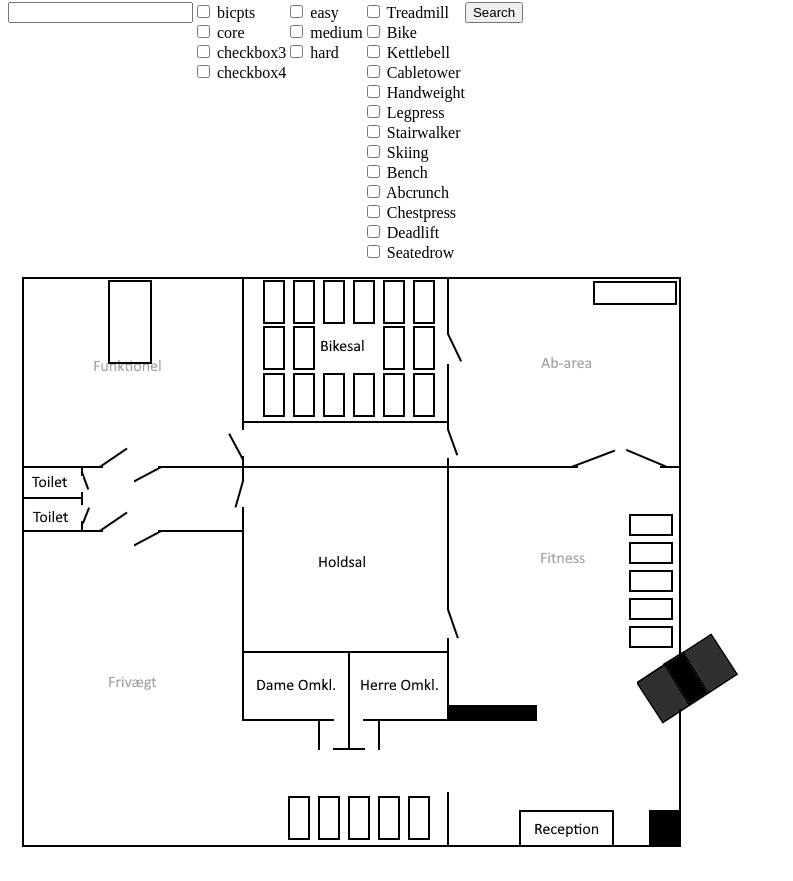
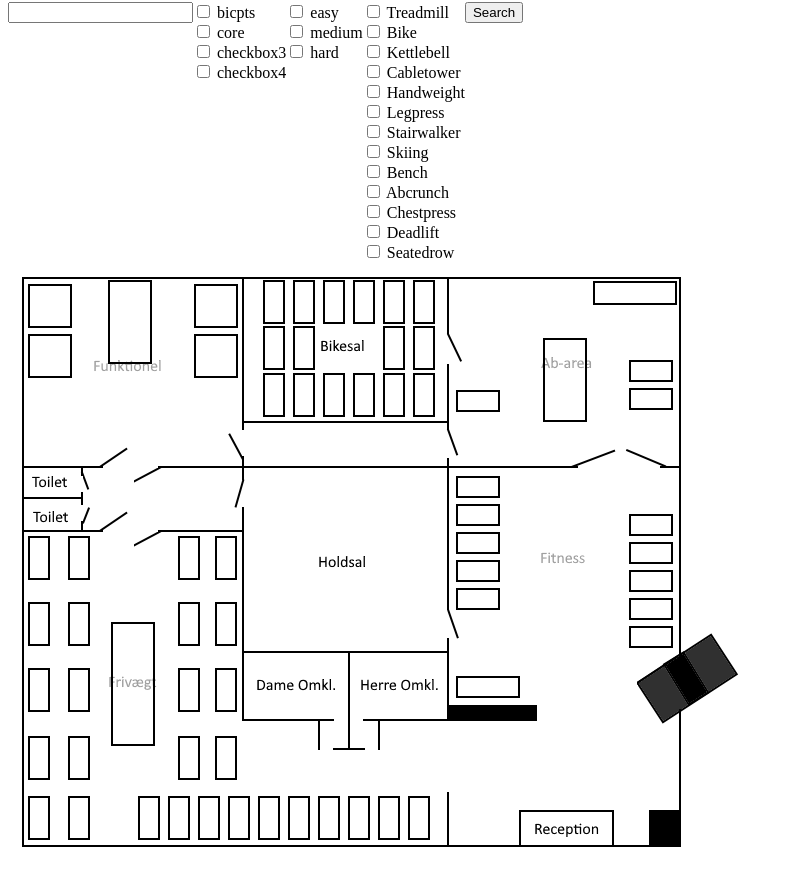
Before and after one commit to Christian-Skovgaard/portfolio5, a website: page index.html in a window 1280 px wide. Shown: the part 71-952 px from the top of the page, without its empty margins (0-793 px from the left). Drawn offline with Linux system fonts and the light colour scheme.

Commit message:
Snapshot 29/11-2024 00:46
Added the remainder of machines and finished placing them on the map

```diff
--- a/index.html
+++ b/index.html
@@ -138,16 +138,53 @@
     <!-- KETTLEBELLS: -->
     <div id="kettlebells1" class="unselectedMachine"></div>
     <div id="kettlebells2" class="unselectedMachine"></div>
-    <!-- CABLETOWER: -->
-    <div id="cabletower" class="unselectedMachine"></div>
-    <div id="handweight" class="unselectedMachine"></div>
+    <!-- CABLETOWERS: -->
+    <div id="cabletower1" class="unselectedMachine"></div>
+    <div id="cabletower2" class="unselectedMachine"></div>
+    <!-- HANDWEIGHTS: -->
+    <div id="handweight1" class="unselectedMachine"></div>
+    <div id="handweight2" class="unselectedMachine"></div>
+    <div id="handweight3" class="unselectedMachine"></div>
+    <div id="handweight4" class="unselectedMachine"></div>
+    <div id="handweight5" class="unselectedMachine"></div>
+    <div id="handweight6" class="unselectedMachine"></div>
+    <div id="handweight7" class="unselectedMachine"></div>
+    <div id="handweight8" class="unselectedMachine"></div>
+    <div id="handweight9" class="unselectedMachine"></div>
+    <div id="handweight10" class="unselectedMachine"></div>
+    <!-- LEGPRESS: -->
     <div id="legpress" class="unselectedMachine"></div>
-    <div id="stairwalker" class="unselectedMachine"></div>
-    <div id="skiing" class="unselectedMachine"></div>
-    <div id="bench" class="unselectedMachine"></div>
+    <!-- STAIRWALKERS: -->
+    <div id="stairwalker1" class="unselectedMachine"></div>
+    <div id="stairwalker2" class="unselectedMachine"></div>
+    <div id="stairwalker3" class="unselectedMachine"></div>
+    <div id="stairwalker4" class="unselectedMachine"></div>
+    <div id="stairwalker5" class="unselectedMachine"></div>
+    <!-- SKIING MACHINES: -->
+    <div id="skiing1" class="unselectedMachine"></div>
+    <div id="skiing2" class="unselectedMachine"></div>
+    <div id="skiing3" class="unselectedMachine"></div>
+    <div id="skiing4" class="unselectedMachine"></div>
+    <div id="skiing5" class="unselectedMachine"></div>
+    <!-- BENCHES: -->
+    <div id="bench1" class="unselectedMachine"></div>
+    <div id="bench2" class="unselectedMachine"></div>
+    <div id="bench3" class="unselectedMachine"></div>
+    <div id="bench4" class="unselectedMachine"></div>
+    <div id="bench5" class="unselectedMachine"></div>
+    <div id="bench6" class="unselectedMachine"></div>
+    <div id="bench7" class="unselectedMachine"></div>
+    <div id="bench8" class="unselectedMachine"></div>
+    <!-- ABCRUNCH: -->
     <div id="abcrunch" class="unselectedMachine"></div>
+    <!-- CHESTPRESS: -->
     <div id="chestpress" class="unselectedMachine"></div>
-    <div id="deadlift" class="unselectedMachine"></div>
+    <!-- DEADLIFTS: -->
+    <div id="deadlift1" class="unselectedMachine"></div>
+    <div id="deadlift2" class="unselectedMachine"></div>
+    <div id="deadlift3" class="unselectedMachine"></div>
+    <div id="deadlift4" class="unselectedMachine"></div>
+    <!-- SEATED ROW: -->
     <div id="seatedrow" class="unselectedMachine"></div>
 </section>
 <section id="infoTab">
--- a/style.css
+++ b/style.css
@@ -1,4 +1,8 @@
 /*GLOBAL SETTINGS*/
+html, body {
+    max-height: 1000px;
+    overflow: hidden;
+}
 h1 {
     font: bold 30px/1.5 "Calibri";
     border-bottom: black 10px;
@@ -12,6 +16,7 @@ h1 {
 .selectedMachine {
     border: 2px solid black;
     background-color: red;
+    opacity: 50%;
 }
 
 
@@ -224,83 +229,287 @@ h1 {
 }
 
 /*CABLETOWER LOCATION-----------------------------------*/
+#cabletower1 {
+    position: relative;
+    bottom: 1670px;
+    left: 535px;
+    width: 40px;
+    height: 80px;
+}
+#cabletower2 {
+    position: relative;
+    bottom: 1470px;
+    left: 103px;
+    width: 40px;
+    height: 120px;
+}
 
-#cabletower {
+/*HANDWEIGHT LOCATION-----------------------------------*/
+#handweight1 {
     position: relative;
-    bottom: 1000px;
-    left: px;
+    bottom: 1680px;
+    left: 207px;
+    width: 18px;
+    height: 40px;
+}
+#handweight2 {
+    position: relative;
+    bottom: 1724px;
+    left: 170px;
+    width: 18px;
+    height: 40px;
+}
+#handweight3 {
+    position: relative;
+    bottom: 1768px;
+    left: 60px;
+    width: 18px;
+    height: 40px;
+}
+#handweight4 {
+    position: relative;
+    bottom: 1812px;
+    left: 20px;
+    width: 18px;
+    height: 40px;
+}
+#handweight5 {
+    position: relative;
+    bottom: 1790px;
+    left: 207px;
+    width: 18px;
+    height: 40px;
+}
+#handweight6 {
+    position: relative;
+    bottom: 1834px;
+    left: 170px;
+    width: 18px;
+    height: 40px;
+}
+#handweight7 {
+    position: relative;
+    bottom: 1878px;
+    left: 60px;
+    width: 18px;
+    height: 40px;
+}
+#handweight8 {
+    position: relative;
+    bottom: 1922px;
+    left: 20px;
+    width: 18px;
+    height: 40px;
+}
+#handweight9 {
+    position: relative;
+    bottom: 1900px;
+    left: 60px;
+    width: 18px;
+    height: 40px;
+}
+#handweight10 {
+    position: relative;
+    bottom: 1944px;
+    left: 20px;
+    width: 18px;
+    height: 40px;
+}
+
+/*LEGPRESS LOCATION-----------------------------------*/
+#legpress {
+    position: relative;
+    bottom: 1980px;
+    left: 448px;
+    width: 60px;
+    height: 18px;
+}
+
+/*STAIRWALKER LOCATION-----------------------------------*/
+#stairwalker1 {
+    position: relative;
+    bottom: 2090px;
+    left: 448px;
+    width: 40px;
+    height: 18px;
+}
+#stairwalker2 {
+    position: relative;
+    bottom: 2140px;
+    left: 448px;
+    width: 40px;
+    height: 18px;
+}
+#stairwalker3 {
+    position: relative;
+    bottom: 2190px;
+    left: 448px;
+    width: 40px;
+    height: 18px;
+}
+#stairwalker4 {
+    position: relative;
+    bottom: 2240px;
+    left: 448px;
+    width: 40px;
+    height: 18px;
+}
+#stairwalker5 {
+    position: relative;
+    bottom: 2290px;
+    left: 448px;
     width: 40px;
     height: 18px;
 }
 
-#handweight {
+/*SKIING LOCATION-----------------------------------*/
+#skiing1 {
     position: relative;
-    bottom: 1000px;
-    left: px;
+    bottom: 1992px;
+    left: 250px;
+    width: 18px;
+    height: 40px;
+}
+#skiing2 {
+    position: relative;
+    bottom: 2036px;
+    left: 220px;
+    width: 18px;
+    height: 40px;
+}
+#skiing3 {
+    position: relative;
+    bottom: 2080px;
+    left: 190px;
+    width: 18px;
+    height: 40px;
+}
+#skiing4 {
+    position: relative;
+    bottom: 2124px;
+    left: 160px;
+    width: 18px;
+    height: 40px;
+}
+#skiing5 {
+    position: relative;
+    bottom: 2168px;
+    left: 130px;
+    width: 18px;
+    height: 40px;
+}
+
+/*BENCH LOCATION-----------------------------------*/
+#bench1 {
+    position: relative;
+    bottom: 2340px;
+    left: 207px;
+    width: 18px;
+    height: 40px;
+}
+#bench2 {
+    position: relative;
+    bottom: 2384px;
+    left: 170px;
+    width: 18px;
+    height: 40px;
+}
+#bench3 {
+    position: relative;
+    bottom: 2360px;
+    left: 207px;
+    width: 18px;
+    height: 40px;
+}
+#bench4 {
+    position: relative;
+    bottom: 2404px;
+    left: 170px;
+    width: 18px;
+    height: 40px;
+}
+#bench5 {
+    position: relative;
+    bottom: 2448px;
+    left: 60px;
+    width: 18px;
+    height: 40px;
+}
+#bench6 {
+    position: relative;
+    bottom: 2492px;
+    left: 20px;
+    width: 18px;
+    height: 40px;
+}
+#bench7 {
+    position: relative;
+    bottom: 2476px;
+    left: 60px;
+    width: 18px;
+    height: 40px;
+}
+#bench8 {
+    position: relative;
+    bottom: 2520px;
+    left: 20px;
+    width: 18px;
+    height: 40px;
+}
+
+/*ABCRUNCH LOCATION-----------------------------------*/
+#abcrunch {
+    position: relative;
+    bottom: 3000px;
+    left: 621px;
     width: 40px;
     height: 18px;
 }
 
-#legpress {
+/*CHESTPRESS LOCATION-----------------------------------*/
+#chestpress {
     position: relative;
-    bottom: 1000px;
-    left: px;
+    bottom: 2994px;
+    left: 621px;
     width: 40px;
     height: 18px;
 }
 
-#stairwalker {
+/*DEADLIFT LOCATION-----------------------------------*/
+#deadlift1 {
     position: relative;
-    bottom: 1000px;
-    left: px;
+    bottom: 3120px;
+    left: 20px;
     width: 40px;
-    height: 18px;
+    height: 40px;
+}
+#deadlift2 {
+    position: relative;
+    bottom: 3164px;
+    left: 186px;
+    width: 40px;
+    height: 40px;
+}
+#deadlift3 {
+    position: relative;
+    bottom: 3158px;
+    left: 20px;
+    width: 40px;
+    height: 40px;
+}
+#deadlift4 {
+    position: relative;
+    bottom: 3202px;
+    left: 186px;
+    width: 40px;
+    height: 40px;
 }
 
-#skiing {
-    position: relative;
-    bottom: 1000px;
-    left: px;
-    width: 40px;
-    height: 18px;
-}
-
-#bench {
-    position: relative;
-    bottom: 1000px;
-    left: px;
-    width: 40px;
-    height: 18px;
-}
-
-#abcrunch {
-    position: relative;
-    bottom: 1000px;
-    left: px;
-    width: 40px;
-    height: 18px;
-}
-
-#chestpress {
-    position: relative;
-    bottom: 1000px;
-    left: px;
-    width: 40px;
-    height: 18px;
-}
-
-#deadlift {
-    position: relative;
-    bottom: 1000px;
-    left: px;
-    width: 40px;
-    height: 18px;
-}
-
+/*SEATEDROW LOCATION-----------------------------------*/
 #seatedrow {
     position: relative;
-    bottom: 1000px;
-    left: px;
+    bottom: 3190px;
+    left: 448px;
     width: 40px;
     height: 18px;
 }
```
